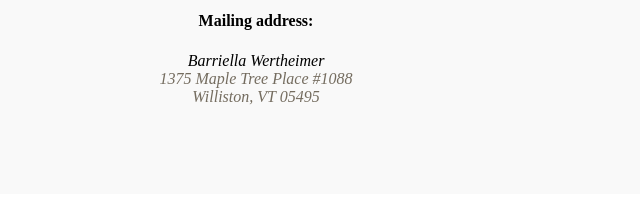
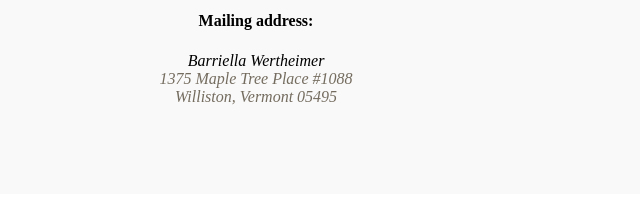
Before and after one commit to barriellaw/home, a plain HTML site: page menu-nav/menu-footer.html in a window 1280 px wide. Shown: the part 197-394 px from the top of the page, 384-1024 px from the left. Drawn offline with Linux system fonts and the light colour scheme.

Commit message:
Update menu-footer.html

```diff
--- a/menu-nav/menu-footer.html
+++ b/menu-nav/menu-footer.html
@@ -79,7 +79,7 @@
                         <div id="address">
                             <h4>Mailing address:</h4>
                             <address>Barriella Wertheimer<br>
-                                <a href="https://tinyurl.com/43pbjxc5" target="_blank">1375 Maple Tree Place #1088<br>Williston, VT 05495</a>
+                                <a href="https://tinyurl.com/43pbjxc5" target="_blank">1375 Maple Tree Place #1088<br>Williston, Vermont 05495</a>
                             </address>
                         </div>
                     </div>
```
